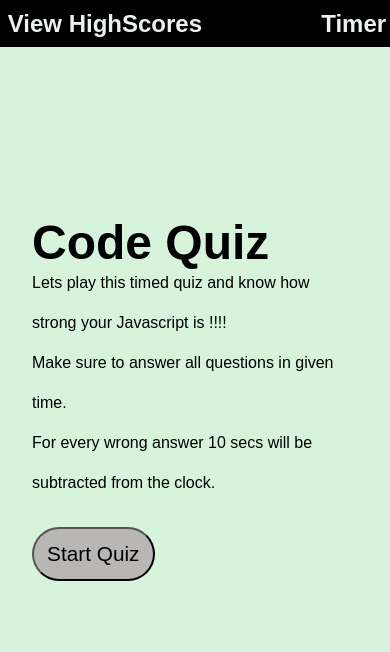
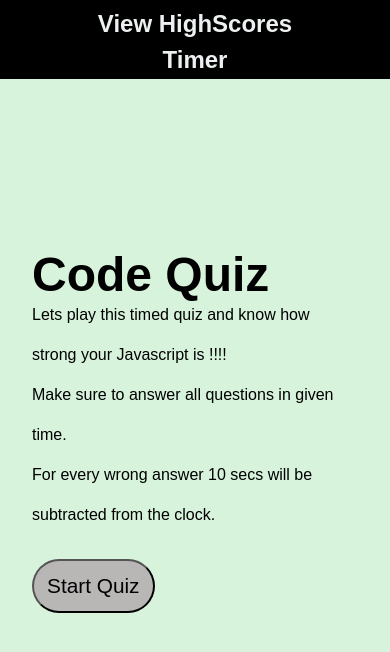
Before and after one commit to gunjanb/Code-Quiz, a plain HTML site: page index.html in a window 390 px wide. Drawn offline with Linux system fonts and the light colour scheme.

Commit message:
updated media queries for responsive layout

```diff
--- a/assets/css/style.css
+++ b/assets/css/style.css
@@ -48,14 +48,6 @@ h1 {
   text-decoration: none;
   margin-right: auto;
   padding: 1%;
-}
-
-main {
-  /* display: flex; */
-  /* flex-direction: column;
-  flex-wrap: wrap;
-  justify-content: center;
-  align-items: center; */
 }
 
 h2 {
@@ -177,10 +169,22 @@ button:hover,
   .high-score {
     font-size: 150%;
   }
+  .queAnsDisplay {
+    margin: 2rem;
+  }
 }
 
-@media screen and (max-width: 480px) {
+@media screen and (max-width: 600px) {
   .logo {
     display: none;
   }
 }
+
+@media screen and (max-width: 460px) {
+  header {
+    flex-direction: column;
+  }
+  .high-score {
+    margin-right: 0;
+  }
+}
```
